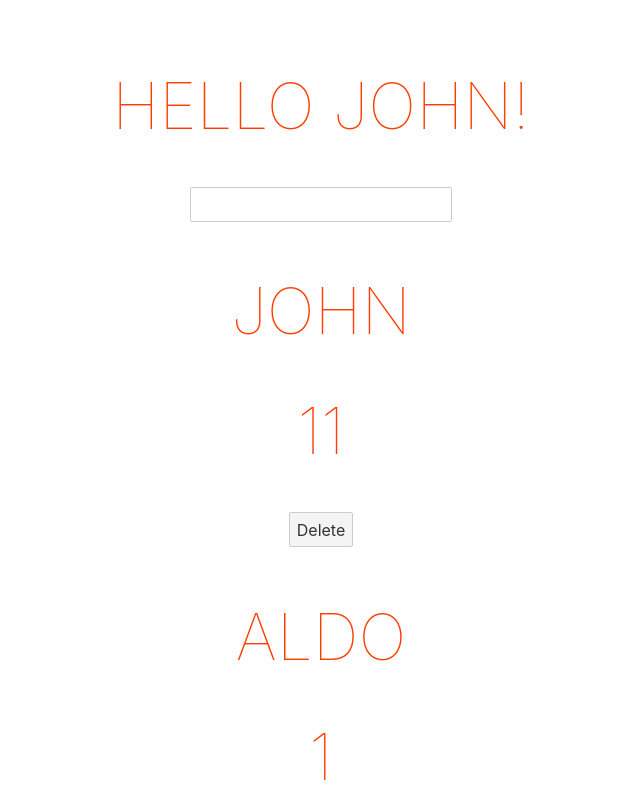
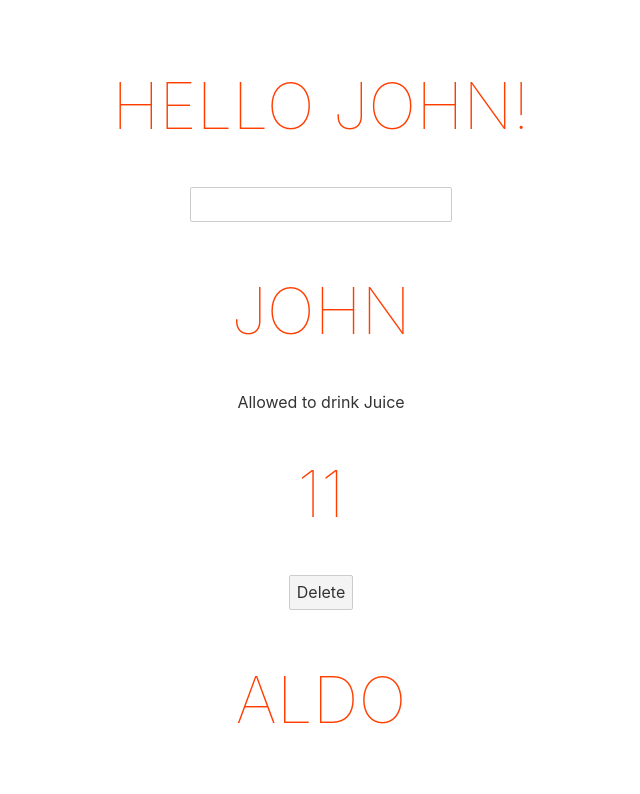
Before and after one commit to arjorb/poll, a Svelte app: page / in a window 1280 px wide. Shown: the top 794 px of the page, without its empty margins (319-959 px from the left). Built offline with nearby package versions, Linux system fonts and the light colour scheme.

Commit message:
implementing the conditional statement in the template

```diff
--- a/src/App.svelte
+++ b/src/App.svelte
@@ -24,6 +24,9 @@ const handleDelete = (id) =>{
 
 	{#each people as person }
 		<h1 style="color:{newColor}">{person.name}</h1>
+		{#if person.age > 10}
+		<p>Allowed to drink Juice</p>
+		{/if}
 		<h1 style="color:{newColor}">{person.age}</h1>
 		<button on:click={()=>handleDelete(person.id)}>Delete</button>
 		{:else}
```
